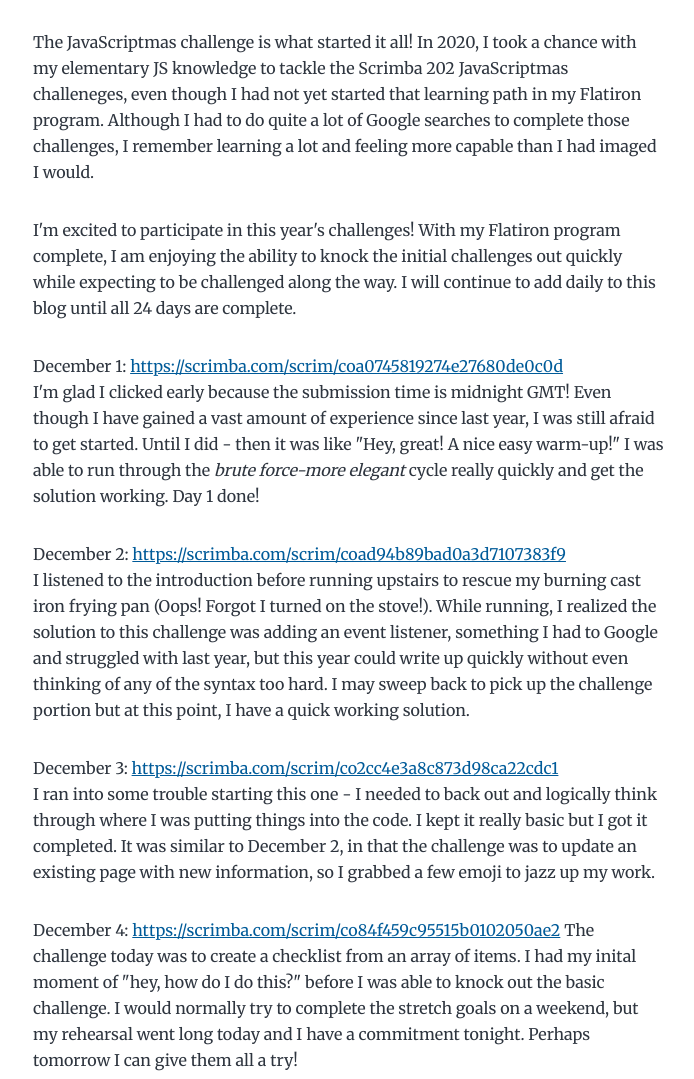
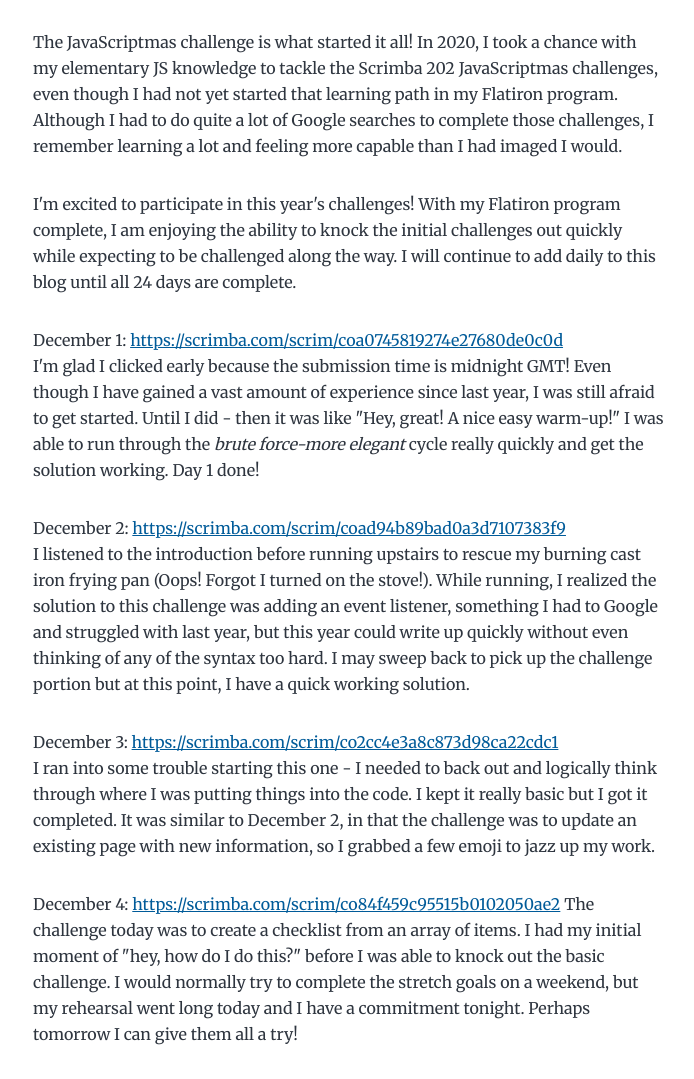
Before and after one commit to kristenkinnearohlmann/kko-dev, a Gatsby site: page /javascriptmas-2021/ in a window 1280 px wide. Shown: the part 211-1290 px from the top of the page, without its empty margins (291-985 px from the left). Built offline with nearby package versions, Linux system fonts and the light colour scheme; Gatsby itself is replaced by a stand-in of ours.

Commit message:
Edited spelling mistakes

```diff
--- a/content/blog/javascriptmas-2021/index.md
+++ b/content/blog/javascriptmas-2021/index.md
@@ -5,7 +5,7 @@
 description: "My solutions for the 2021 JavaScriptmas challenges"
 ---
 
-The JavaScriptmas challenge is what started it all! In 2020, I took a chance with my elementary JS knowledge to tackle the Scrimba 202 JavaScriptmas challeneges, even though I had not yet started that learning path in my Flatiron program. Although I had to do quite a lot of Google searches to complete those challenges, I remember learning a lot and feeling more capable than I had imaged I would.
+The JavaScriptmas challenge is what started it all! In 2020, I took a chance with my elementary JS knowledge to tackle the Scrimba 202 JavaScriptmas challenges, even though I had not yet started that learning path in my Flatiron program. Although I had to do quite a lot of Google searches to complete those challenges, I remember learning a lot and feeling more capable than I had imaged I would.
 
 I'm excited to participate in this year's challenges! With my Flatiron program complete, I am enjoying the ability to knock the initial challenges out quickly while expecting to be challenged along the way. I will continue to add daily to this blog until all 24 days are complete.
 
@@ -19,7 +19,7 @@
 I ran into some trouble starting this one - I needed to back out and logically think through where I was putting things into the code. I kept it really basic but I got it completed. It was similar to December 2, in that the challenge was to update an existing page with new information, so I grabbed a few emoji to jazz up my work.
 
 December 4: <https://scrimba.com/scrim/co84f459c95515b0102050ae2>
-The challenge today was to create a checklist from an array of items. I had my inital moment of "hey, how do I do this?" before I was able to knock out the basic challenge. I would normally try to complete the stretch goals on a weekend, but my rehearsal went long today and I have a commitment tonight. Perhaps tomorrow I can give them all a try!
+The challenge today was to create a checklist from an array of items. I had my initial moment of "hey, how do I do this?" before I was able to knock out the basic challenge. I would normally try to complete the stretch goals on a weekend, but my rehearsal went long today and I have a commitment tonight. Perhaps tomorrow I can give them all a try!
 
 December 5: <https://scrimba.com/scrim/coe4c492f82ca2bcd19f2e8ed>
 I missed posting before midnight GMT because I didn't get the challenge done before church and I had an evening concert. I went ahead and completed it to ensure I get all days done! This was a nice little refreshed on how to perform getting a random number.
```
